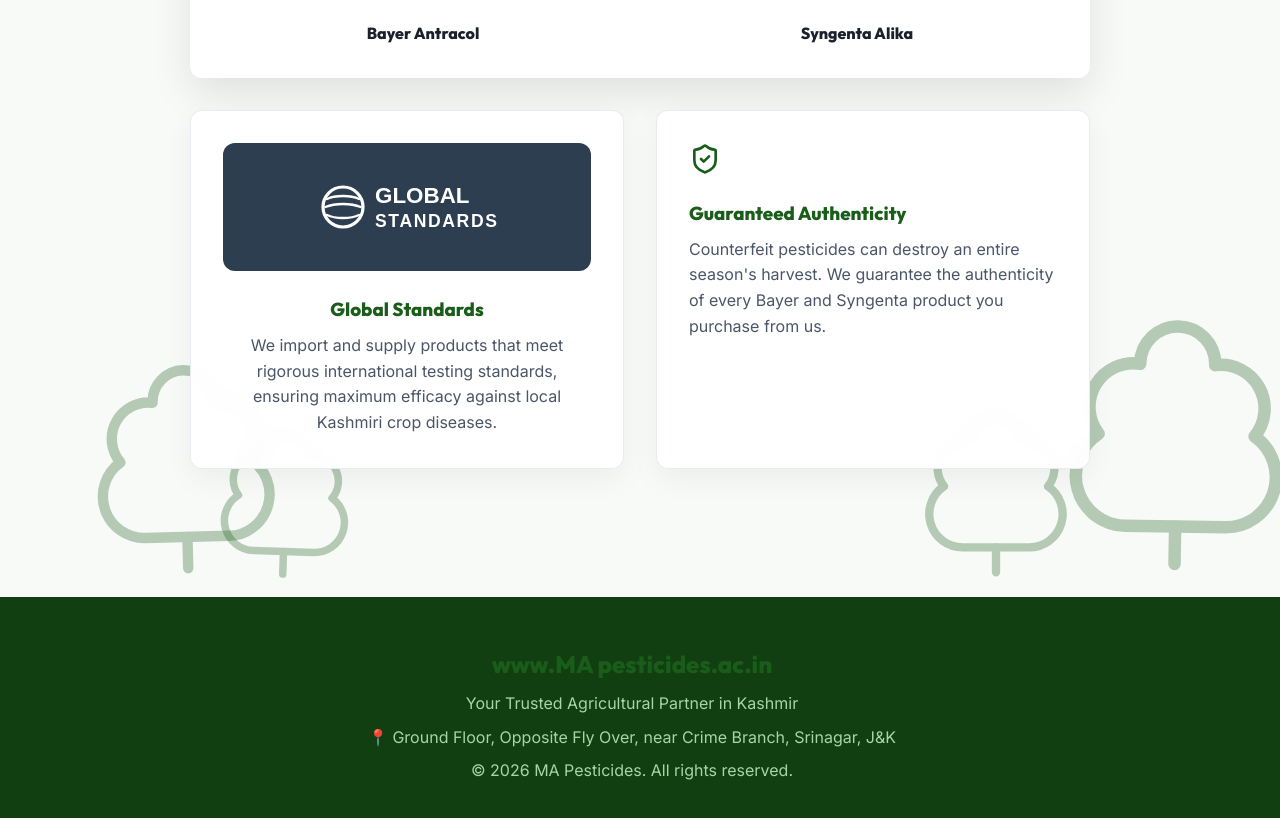
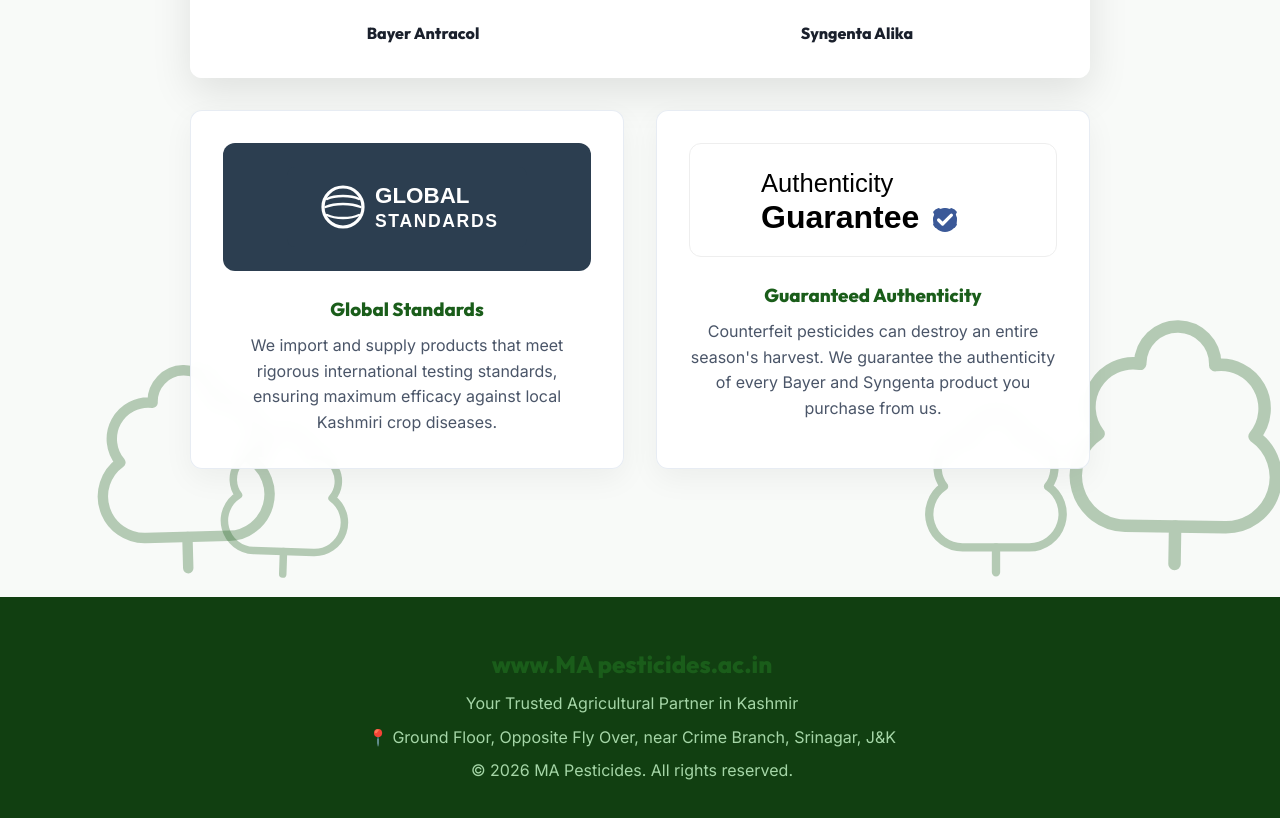
Before and after one commit to sheikhsyedbehroze6-byte/react-project, a React app: page /about in a window 1280 px wide. Shown: the part 1263-2081 px from the top of the page. Built offline with nearby package versions, Linux system fonts and the light colour scheme; the HTML template or start-up script is replaced by a standard one; a web font is replaced by a local one.

Commit message:
feat: implement authenticity guarantee logo as SVG and update about page

```diff
--- a/src/pages/About.jsx
+++ b/src/pages/About.jsx
@@ -113,8 +113,14 @@
               <p style={{ color: 'var(--text-muted)' }}>We import and supply products that meet rigorous international testing standards, ensuring maximum efficacy against local Kashmiri crop diseases.</p>
             </AnimatedSection>
 
-            <AnimatedSection delay={0.4} style={{ background: 'rgba(255, 255, 255, 0.95)', backdropFilter: 'blur(10px)', padding: '2rem', borderRadius: '12px', boxShadow: '0 10px 30px rgba(0,0,0,0.05)', border: '1px solid var(--border-color)' }}>
-              <ShieldCheck size={32} color="var(--primary-color)" style={{ marginBottom: '1rem' }} />
+            <AnimatedSection delay={0.4} style={{ background: 'rgba(255, 255, 255, 0.95)', backdropFilter: 'blur(10px)', padding: '2rem', borderRadius: '12px', boxShadow: '0 10px 30px rgba(0,0,0,0.05)', border: '1px solid var(--border-color)', textAlign: 'center' }}>
+              <div style={{ background: 'white', padding: '1rem', borderRadius: '12px', marginBottom: '1.5rem', display: 'flex', justifyContent: 'center', border: '1px solid #eee' }}>
+                <img
+                  src="/authenticity-guarantee.svg"
+                  alt="Authenticity Guarantee"
+                  style={{ height: '80px', objectFit: 'contain' }}
+                />
+              </div>
               <h3 style={{ color: 'var(--primary-color)', marginBottom: '0.5rem' }}>Guaranteed Authenticity</h3>
               <p style={{ color: 'var(--text-muted)' }}>Counterfeit pesticides can destroy an entire season's harvest. We guarantee the authenticity of every Bayer and Syngenta product you purchase from us.</p>
             </AnimatedSection>
```
Also changed, not shown: public/authenticity-guarantee.svg (added).
